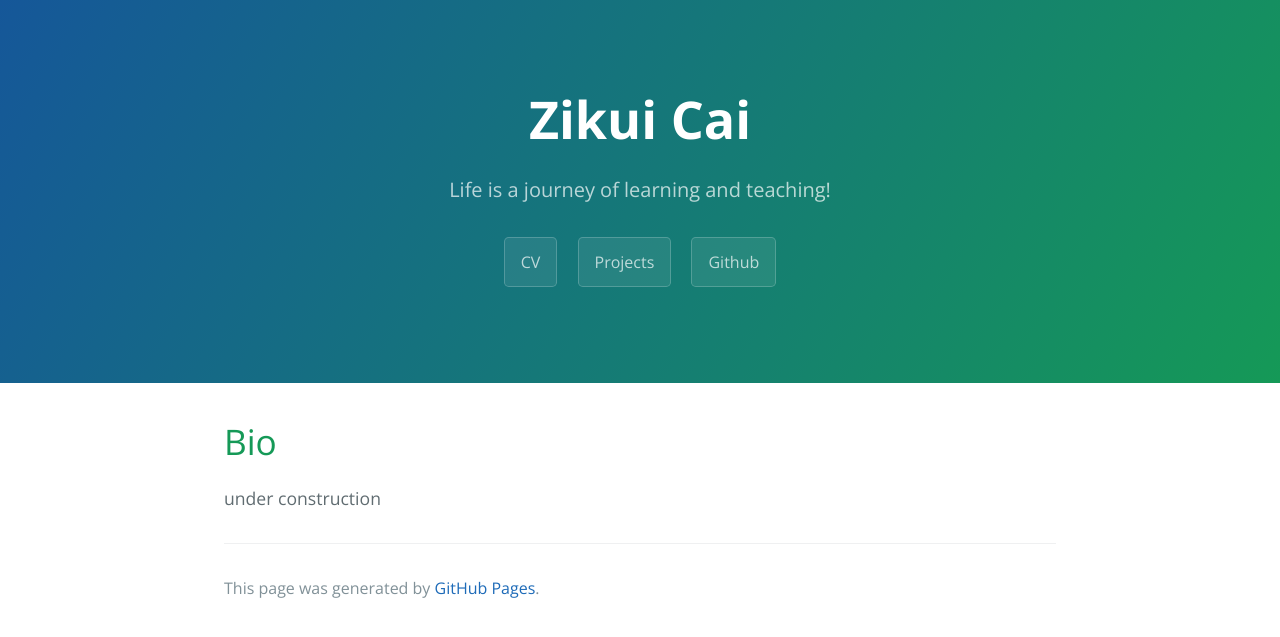
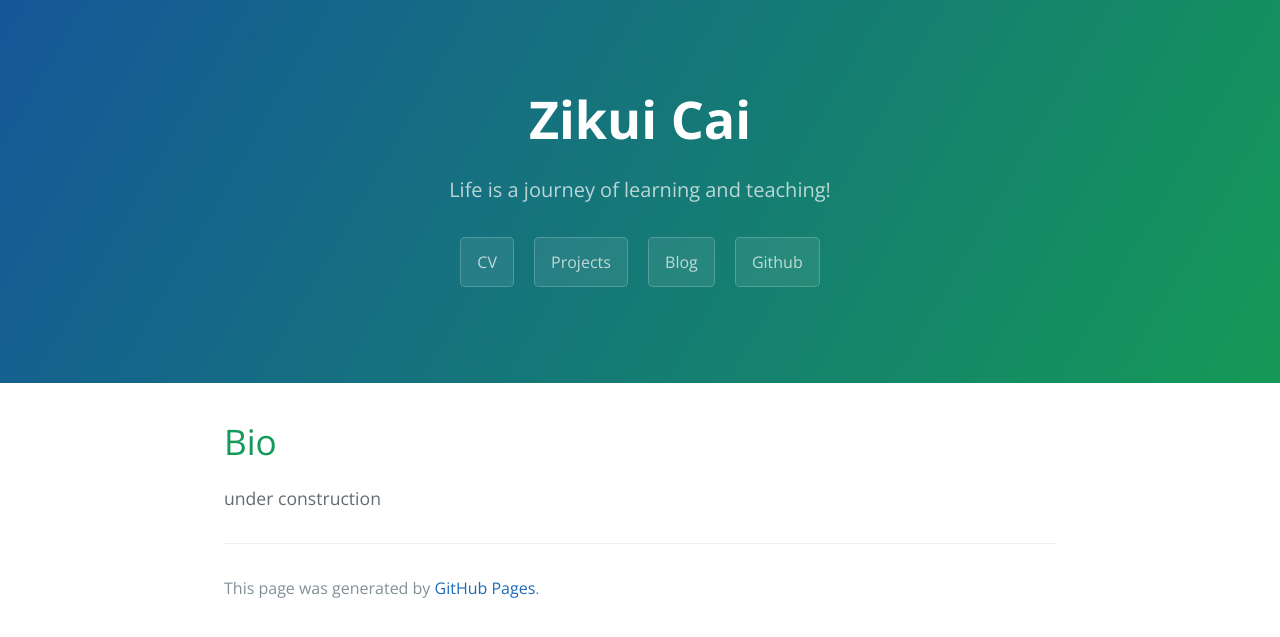
Before and after one commit to zikuicai/zikuicai.github.io, a Jekyll site: the page built from index.md, in a window 1280 px wide. Shown: the top 637 px of the page. Built offline with Jekyll 4.4.1, drawn with Linux system fonts in a browser that asks for light colours; our own code applies the rules of GitHub Pages for plain Markdown files.

Commit message:
Update default.html

```diff
--- a/_layouts/default.html
+++ b/_layouts/default.html
@@ -19,6 +19,7 @@
       {% if site.show_downloads %}
         <a href="zikuicai.pdf" class="btn">CV</a>
         <a href="zikuicai.pdf" class="btn">Projects</a>
+        <a href="zikuicai.pdf" class="btn">Blog</a>
         <a href="https://github.com/zikuicai" class="btn">Github</a>
       {% endif %}
     </section>
```
